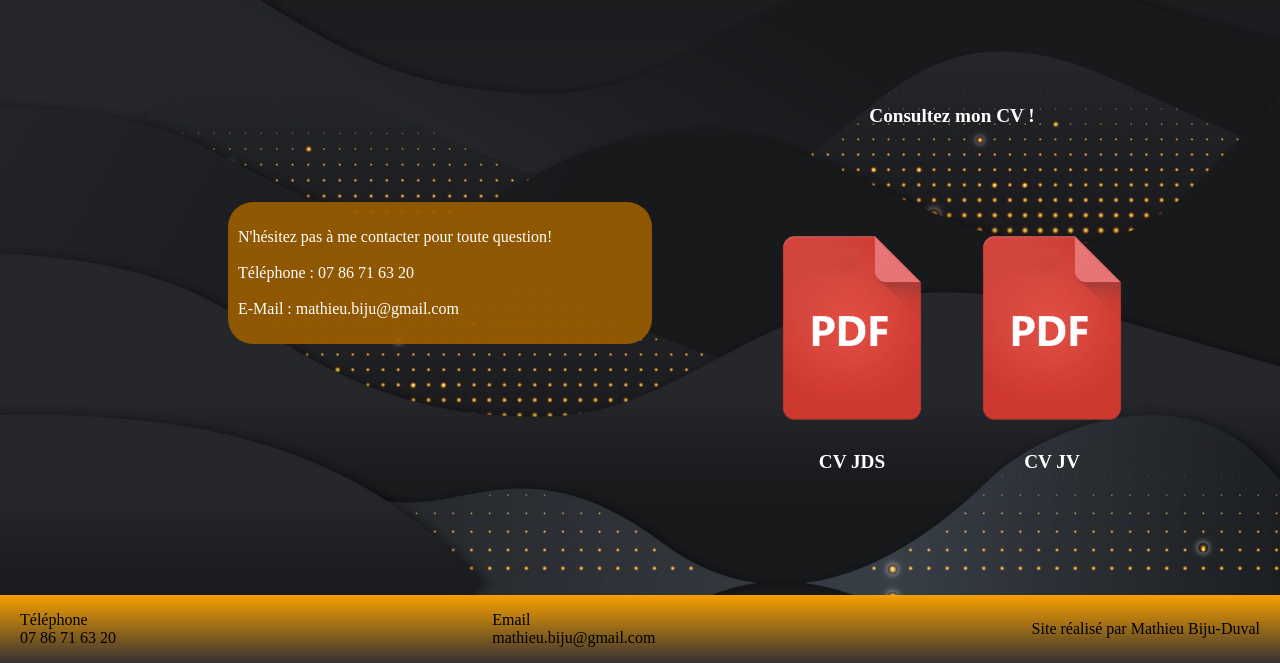
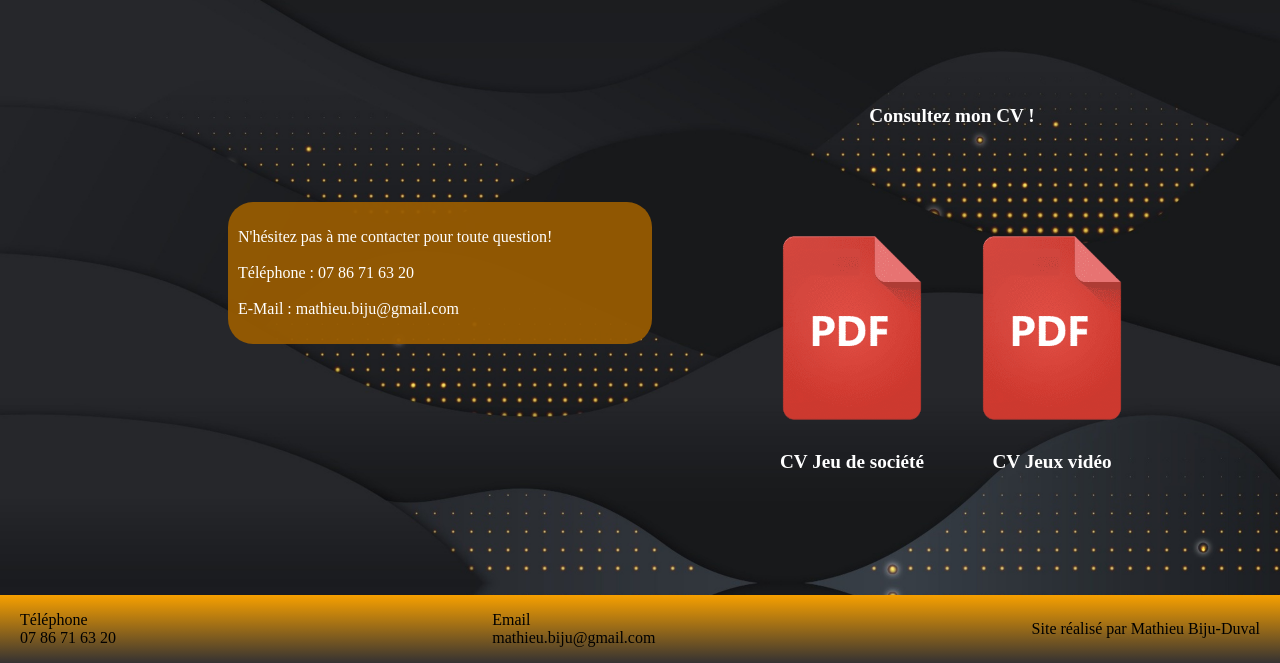
Before and after one commit to MathieuBiju-Duval/Site_perso, a plain HTML site: page contact.html in a window 1280 px wide. Shown: the part 137-800 px from the top of the page. Drawn offline with Linux system fonts and the light colour scheme.

Commit message:
change texte cv

```diff
--- a/contact.html
+++ b/contact.html
@@ -49,13 +49,13 @@
                     <div>
                         <a href="liens/CV_JDS.pdf" target="_blank">
                             <img src="./images/pdf.png" alt="CV" class="right_img_sml">
-                            <p class="title">CV JDS</p>
+                            <p class="title">CV Jeu de société</p>
                         </a>
                     </div>
                     <div>
                         <a href="liens/CV_JV.pdf" target="_blank">
                             <img src="./images/pdf.png" alt="CV" class="right_img_sml">
-                            <p class="title">CV JV</p>
+                            <p class="title">CV Jeux vidéo</p>
                         </a>
                     </div>
                 </div>
```
Also changed, not shown: 1 other file.
